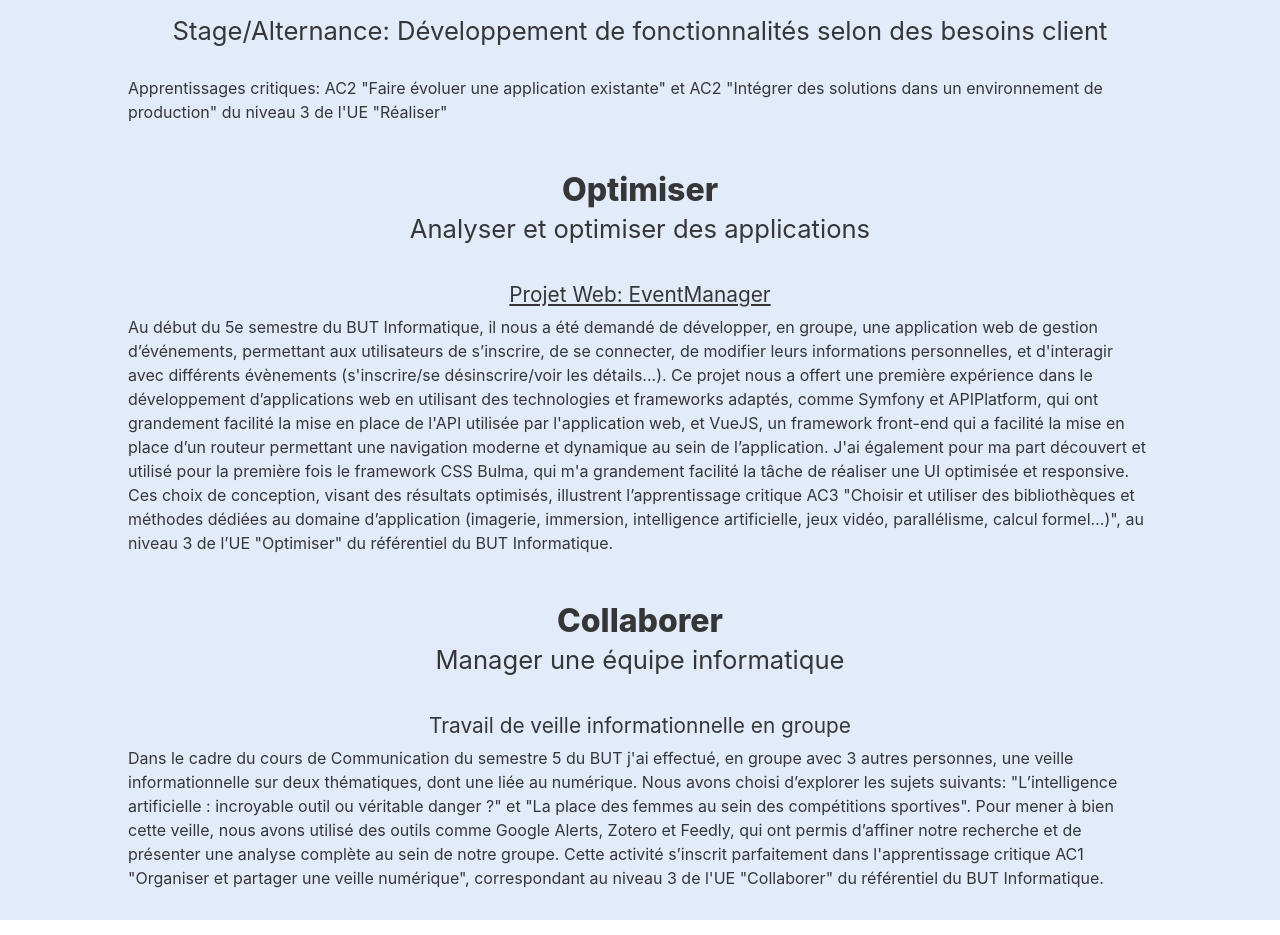
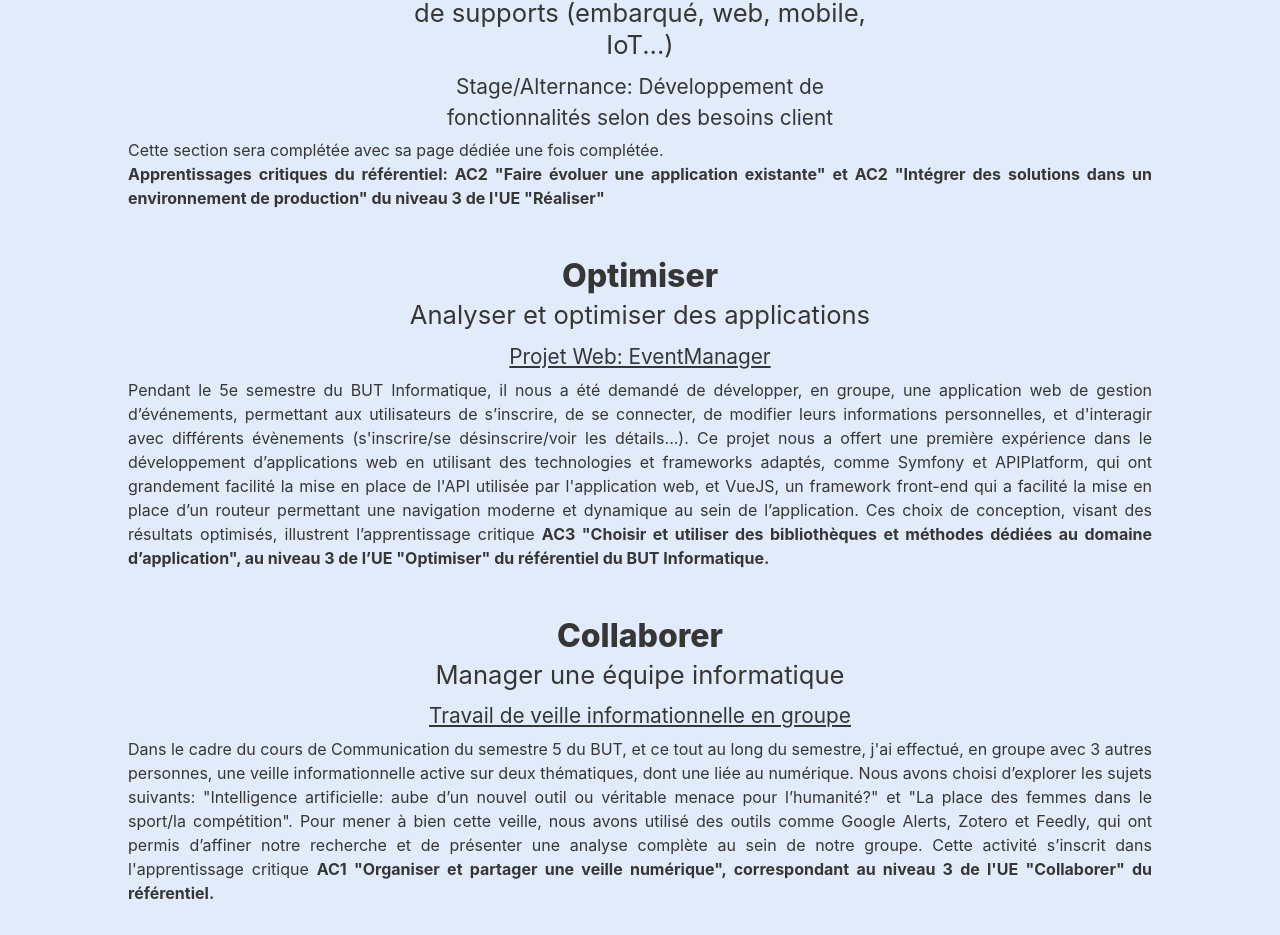
Before and after one commit to ivelter/portfolio, a Vue app: page /portfolio-iut in a window 1280 px wide. Shown: the part 266-1201 px from the top of the page. Built offline with nearby package versions, Linux system fonts and the light colour scheme.

Commit message:
🧑‍🍳Updated projects

```diff
--- a/src/components/AboutMe.vue
+++ b/src/components/AboutMe.vue
@@ -35,9 +35,8 @@ const goofyMode: Ref<boolean> = ref(new URLSearchParams(window.location.search).
             <p>Projet d'avenir</p>
           </div>
           <div class="message-body">
-            A terme, je souhaite principalement intégrer le monde du travail directement après mon BUT,
-            mais je pourrais également intégrer une école d'ingénieur pour compléter mes études
-            si l'occasion et les conditions se présentent.
+            Etant en train de postuler à plusieurs écoles d'ingénieur, il est probable
+            que je me dirige vers l'une d'entre elles si l'occasion se présente.
           </div>
         </article>
       </div>
--- a/src/views/PortfolioIUT.vue
+++ b/src/views/PortfolioIUT.vue
@@ -3,20 +3,34 @@
 <template>
   <div id="portfolio-iut">
     <p class="title mt-6">Portfolio d'apprentissage</p>
+    <p class="note">
+      Note: les titres <span class="clickable">soulignés</span> indiquent qu'une
+      trace est disponible pour la mission, et il suffit alors de
+      cliquer sur le titre pour y accéder.
+    </p>
 
     <p class="title mt-6">Réaliser</p>
     <p class="subtitle">Adapter des applications sur un ensemble de supports (embarqué, web, mobile, IoT...)</p>
-    <p class="subtitle">Stage/Alternance: Développement de fonctionnalités selon des besoins client</p>
+    <p class="mission">
+      Stage/Alternance: Développement de fonctionnalités selon des besoins client
+    </p>
     <p>
-      Apprentissages critiques: AC2 "Faire évoluer une application existante" et
-      AC2 "Intégrer des solutions dans un environnement de production" du niveau 3 de l'UE "Réaliser"
+      Cette section sera complétée avec sa page dédiée une fois complétée.
+    </p>
+    <p>
+      <span class="apprentissage">
+        Apprentissages critiques du référentiel: AC2 "Faire évoluer une application existante" et
+        AC2 "Intégrer des solutions dans un environnement de production" du niveau 3 de l'UE "Réaliser"
+      </span>
     </p>
 
     <p class="title mt-6">Optimiser</p>
     <p class="subtitle">Analyser et optimiser des applications</p>
-    <p class="mission clickable" @click="$router.push({name: 'project_eventmanager'})">Projet Web: EventManager</p>
+    <p class="mission clickable" @click="$router.push({name: 'project_eventmanager'})">
+      Projet Web: EventManager
+    </p>
     <p>
-      Au début du 5e semestre du BUT Informatique,
+      Pendant le 5e semestre du BUT Informatique,
       il nous a été demandé de développer, en groupe, une application web de
       gestion d’événements, permettant aux utilisateurs de s’inscrire,
       de se connecter, de modifier leurs informations personnelles, et d'interagir
@@ -27,30 +41,36 @@
       utilisée par l'application web, et VueJS, un framework front-end
       qui a facilité la mise en place d’un routeur permettant une navigation
       moderne et dynamique au sein de l’application.
-      J'ai également pour ma part découvert et utilisé pour la première fois le framework CSS Bulma,
-      qui m'a grandement facilité la tâche de réaliser une UI optimisée et responsive.
       Ces choix de conception, visant des résultats optimisés, illustrent l’apprentissage critique
-      AC3 "Choisir et utiliser des bibliothèques et méthodes dédiées au domaine d’application (imagerie, immersion, intelligence artificielle, jeux vidéo, parallélisme, calcul formel…)",
-      au niveau 3 de l’UE "Optimiser" du référentiel du BUT Informatique.
+      <span class="apprentissage">
+        AC3 "Choisir et utiliser des bibliothèques et méthodes dédiées
+        au domaine d’application",
+        au niveau 3 de l’UE "Optimiser" du référentiel du BUT Informatique.
+      </span>
     </p>
 
     <p class="title mt-6">Collaborer</p>
     <p class="subtitle">Manager une équipe informatique</p>
-    <p class="mission">Travail de veille informationnelle en groupe</p>
-    <p>Dans le cadre du cours de Communication du semestre 5 du BUT
+    <p class="mission clickable"><a target="_blank" href="https://docs.google.com/presentation/d/17J9Gv48Qu_qCwv4onBCfGkTFiTCaqf9JqixTYDKQ2XY/edit?usp=sharing">
+      Travail de veille informationnelle en groupe
+    </a></p>
+    <p>
+      Dans le cadre du cours de Communication du semestre 5 du BUT, et ce tout au long du semestre,
       j'ai effectué, en groupe avec 3 autres personnes,
-      une veille informationnelle sur deux thématiques, dont une liée au numérique.
+      une veille informationnelle active sur deux thématiques, dont une liée au numérique.
       Nous avons choisi d’explorer les sujets suivants:
-      "L’intelligence artificielle : incroyable outil ou véritable danger ?"
-      et "La place des femmes au sein des compétitions sportives".
+      "Intelligence artificielle: aube d’un nouvel outil ou véritable menace pour l’humanité?"
+      et "La place des femmes dans le sport/la compétition".
       Pour mener à bien cette veille, nous avons utilisé des outils
       comme Google Alerts, Zotero et Feedly,
       qui ont permis d’affiner notre recherche et de présenter une analyse complète
       au sein de notre groupe.
-      Cette activité s’inscrit parfaitement dans l'apprentissage critique
-      AC1 "Organiser et partager une veille numérique",
-      correspondant au niveau 3 de l'UE "Collaborer"
-      du référentiel du BUT Informatique.
+      Cette activité s’inscrit dans l'apprentissage critique
+      <span class="apprentissage">
+        AC1 "Organiser et partager une veille numérique",
+        correspondant au niveau 3 de l'UE "Collaborer"
+        du référentiel.
+      </span>
     </p>
   </div>
 </template>
@@ -58,12 +78,6 @@
 <style scoped>
 #portfolio-iut {
   width: 80%;
-}
-
-@media (max-width: 1024px) {
-  #portfolio-iut {
-    margin: 0 10px 0 10px;
-  }
 }
 
 .subtitle, .mission {
@@ -78,16 +92,40 @@
   font-size: 1.3rem;
 }
 
-.title, .subtitle, .mission, p {
+.title, .subtitle, .mission, p, a {
   color: var(--primary-text-color);
 }
 
 .title, .subtitle, .mission {
+  margin: 0 25% 0 25%;
   text-align: center;
+}
+
+a, p {
+  text-align: justify;
 }
 
 .clickable {
   cursor: pointer;
   text-decoration: underline;
 }
+
+.apprentissage {
+  font-weight: bold;
+}
+
+.note {
+  text-align: center;
+  margin: 0 25% 0 25%;
+}
+
+@media (max-width: 1024px) {
+  #portfolio-iut {
+    margin: 0 10px 0 10px;
+  }
+
+  .title, .subtitle, .mission, .note {
+    margin: 0;
+  }
+}
 </style>
```
